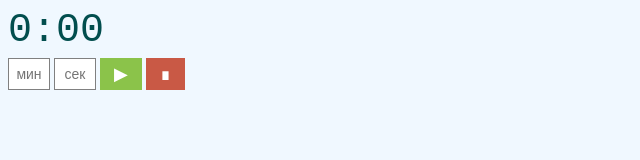
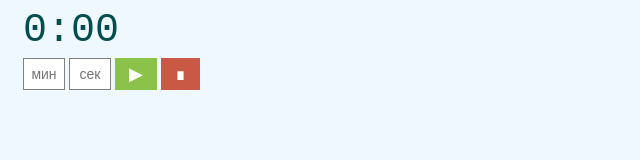
Before and after one commit to myod1000/notion, a plain HTML site: page widgets/timer/index.html in a window 1280 px wide. Shown: the whole page, without its empty margins (0-640 px from the left). Drawn offline with Linux system fonts and the light colour scheme.

Commit message:
Update index.html

```diff
--- a/widgets/timer/index.html
+++ b/widgets/timer/index.html
@@ -12,7 +12,7 @@
     }
     .section {
       background-color: aliceblue;
-      padding: 0;
+      padding:  0 0 0 15px;
       width: fit-content;
 
     }
```
